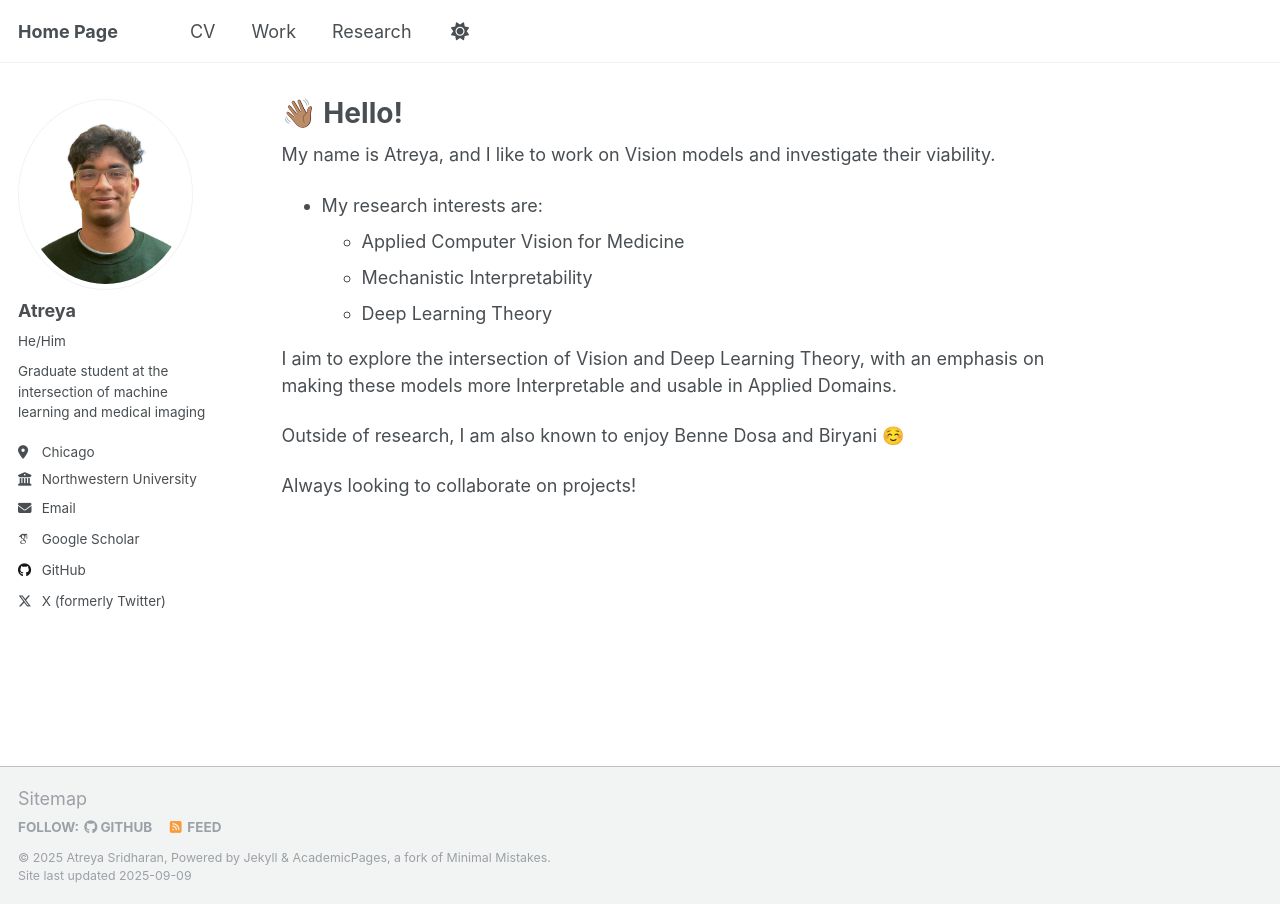
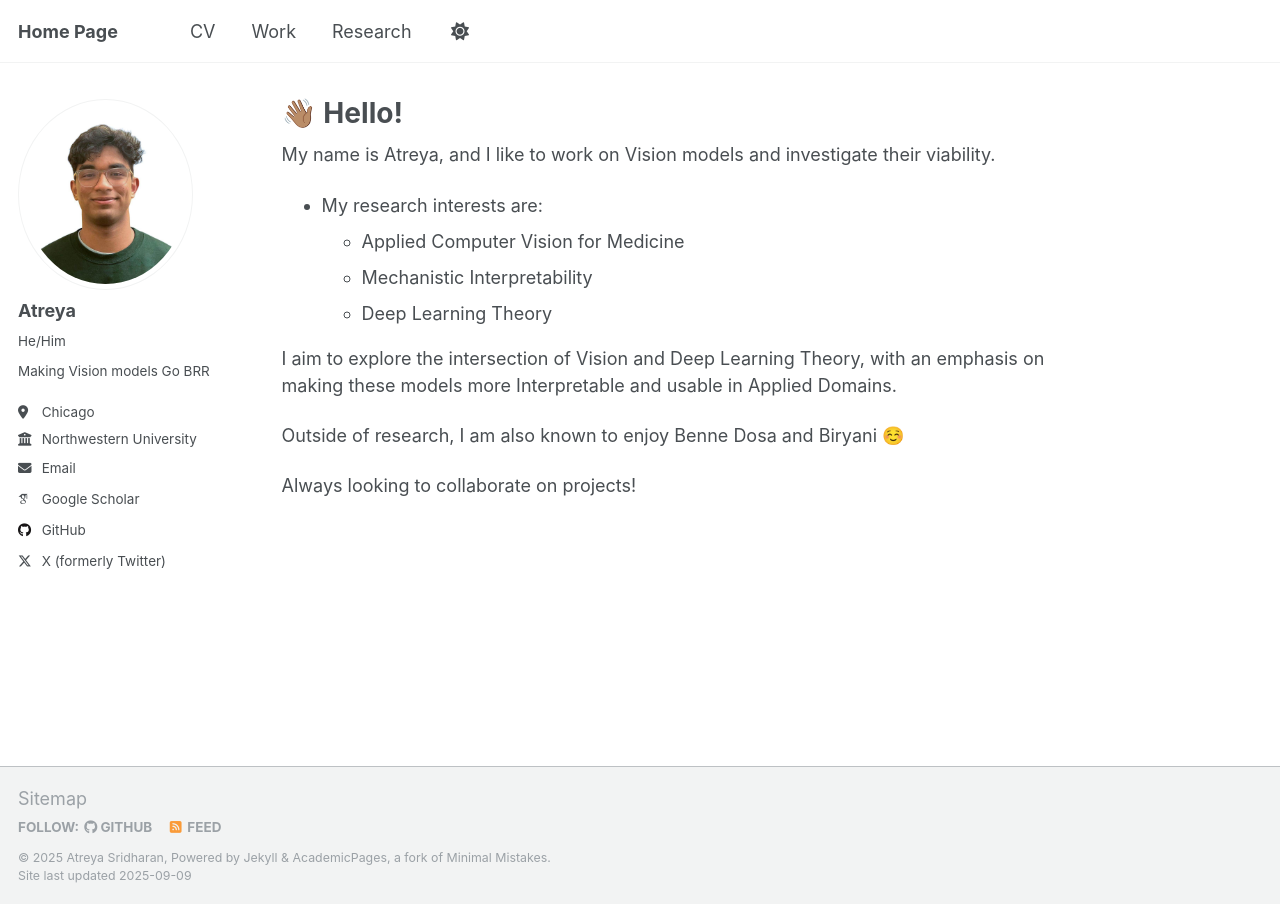
Before and after one commit to atreya-s/atreya-s.github.io, a Jekyll site: the page built from _pages/about.md, in a window 1280 px wide. Built offline with Jekyll 4.4.1, drawn with Linux system fonts in a browser that asks for light colours; some web fonts are replaced; a script that is not in the unit is left out.

Commit message:
Update _config.yml

```diff
--- a/_config.yml
+++ b/_config.yml
@@ -25,7 +25,7 @@ author:
   avatar           : "HeadShot.jpeg"
   name             : "Atreya"
   pronouns         : "He/Him"
-  bio              : "Graduate student at the intersection of machine learning and medical imaging"
+  bio              : "Making Vision models Go BRR"
   location         : "Chicago"
   employer         : "Northwestern University"
   uri              : # URL
```
